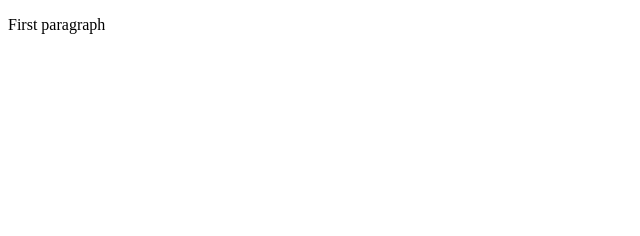
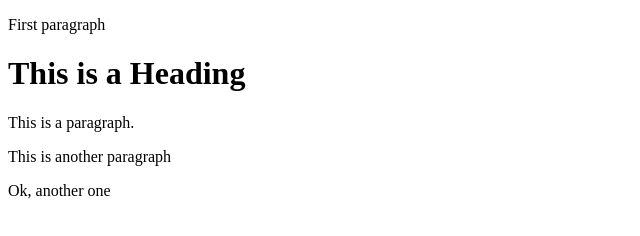
Before and after one commit to GeorgeeFlash/learning-git, a plain HTML site: page index.html in a window 1280 px wide. Shown: the whole page, without its empty margins (0-640 px from the left). Drawn offline with Linux system fonts and the light colour scheme.

Commit message:
another paragraph change

```diff
--- a/index.html
+++ b/index.html
@@ -8,5 +8,9 @@
 </head>
 <body>
     <p>First paragraph</p>
+    <h1>This is a Heading</h1>
+    <p>This is a paragraph.</p>
+    <p>This is another paragraph</p>
+    <p>Ok, another one</p>
 </body>
 </html>
```
